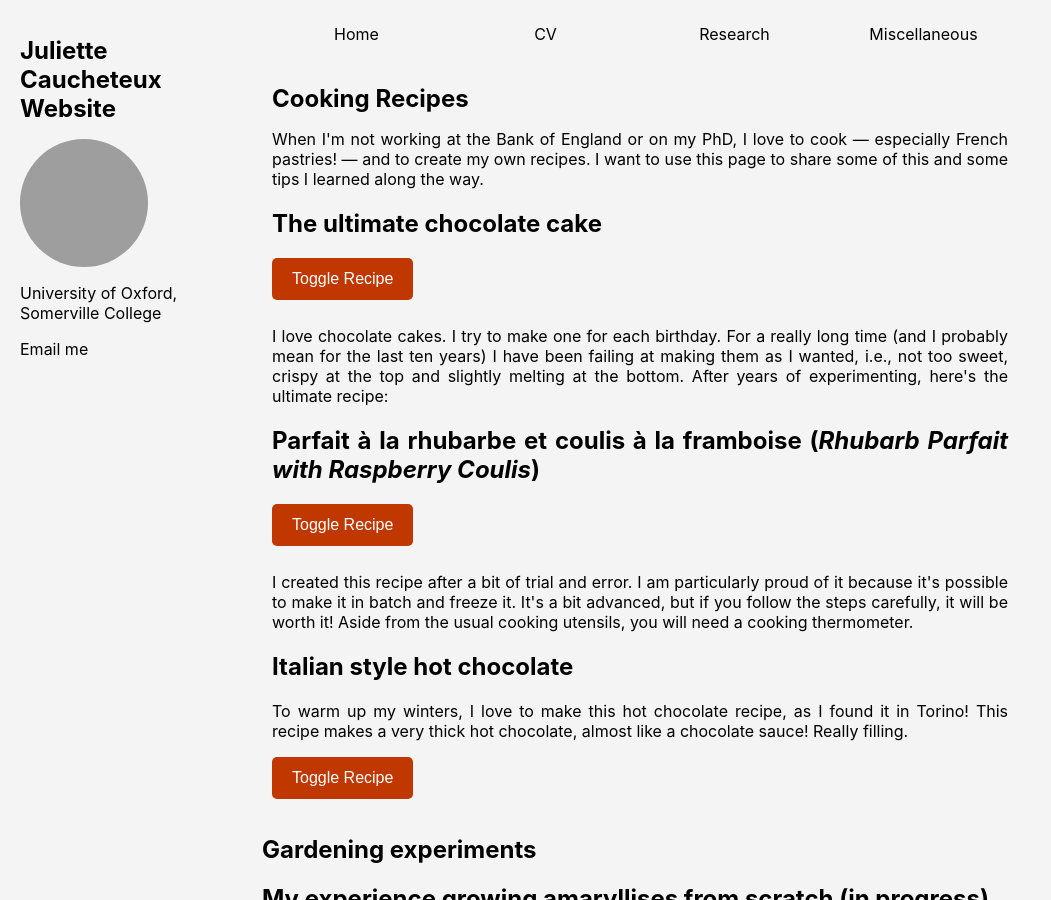
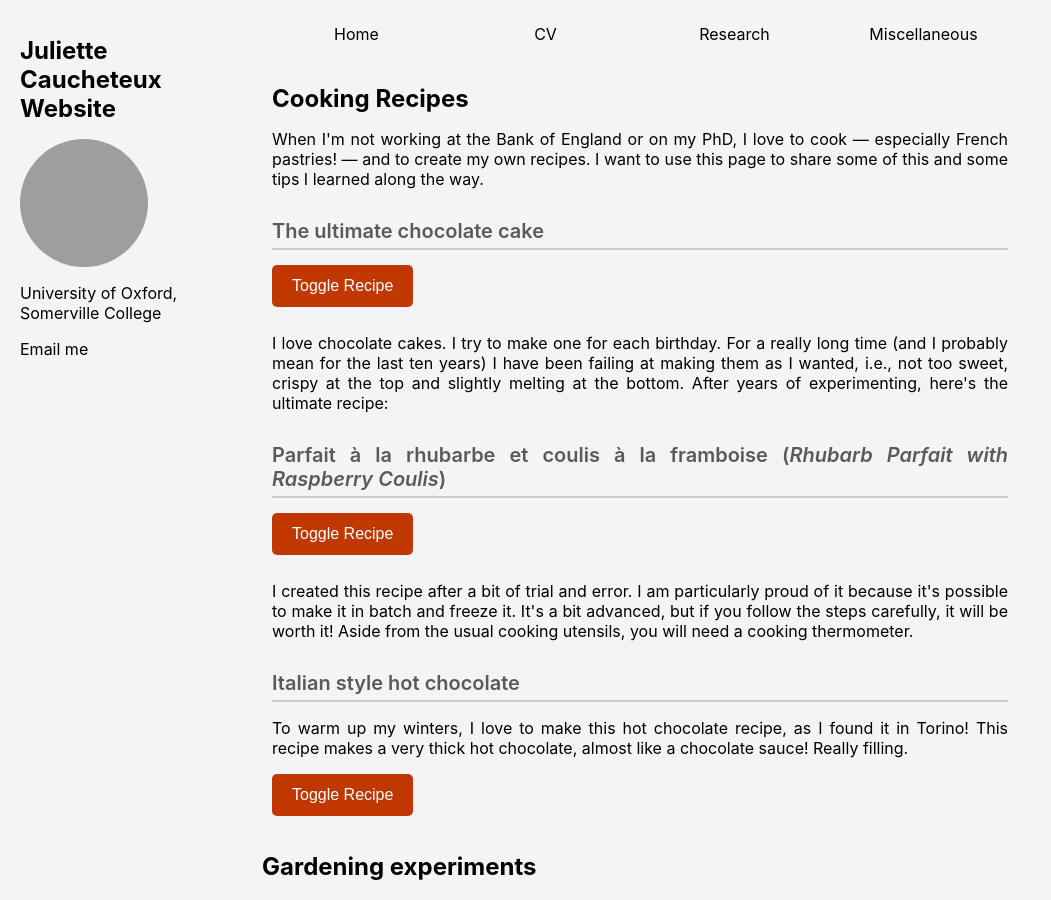
Before and after one commit to JulietteCx/juliettecx.github.io, a Jekyll site: the page built from _pages/miscellaneous.html, in a window 1280 px wide and 900 px high. Shown: the whole window, without its empty margins (0-1051 px from the left). Built offline with Jekyll 4.4.1, drawn with Linux system fonts in a browser that asks for light colours; grey boxes are pictures that could not be loaded.

Commit message:
Update style.css

```diff
--- a/assets/style.css
+++ b/assets/style.css
@@ -13,6 +13,16 @@ body {
 h1 {
   color: black;
   font-size: 24px;
+}
+
+h2 {
+  color: #5a5a5a;            /* A bold, standout color */
+  font-size: 20px;           /* Adjust the size */
+  margin-top: 30px;          /* Space above */
+  margin-bottom: 15px;       /* Space below */
+  font-weight: 600;          /* Semi-bold */
+  border-bottom: 2px solid #ccc; /* Optional underline for section headers */
+  padding-bottom: 5px;
 }
 
 /* Sidebar on the left */
```
